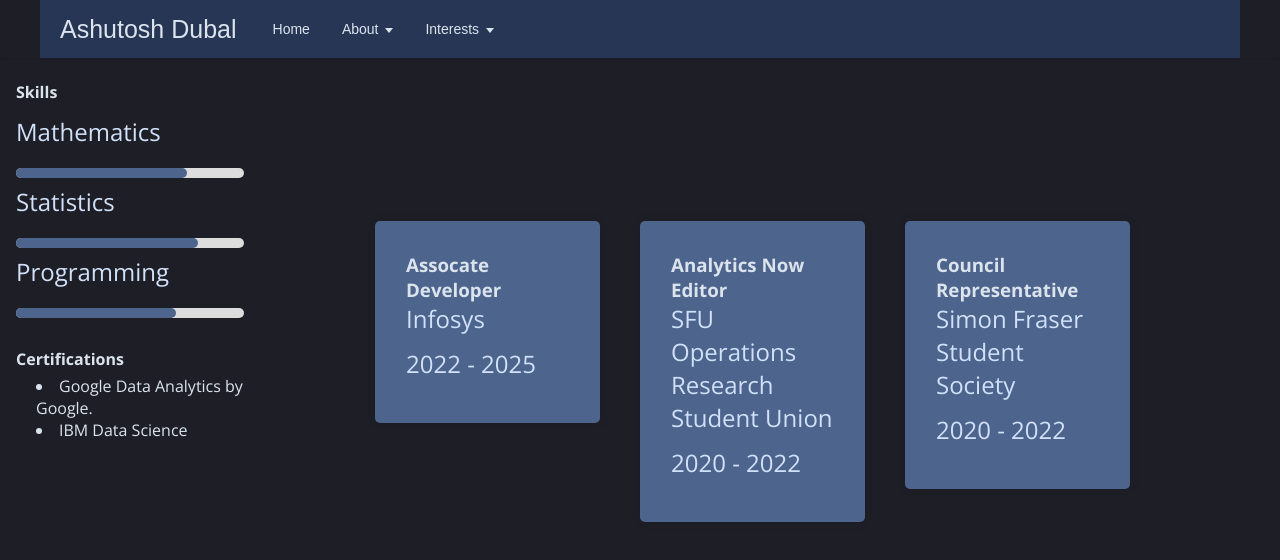
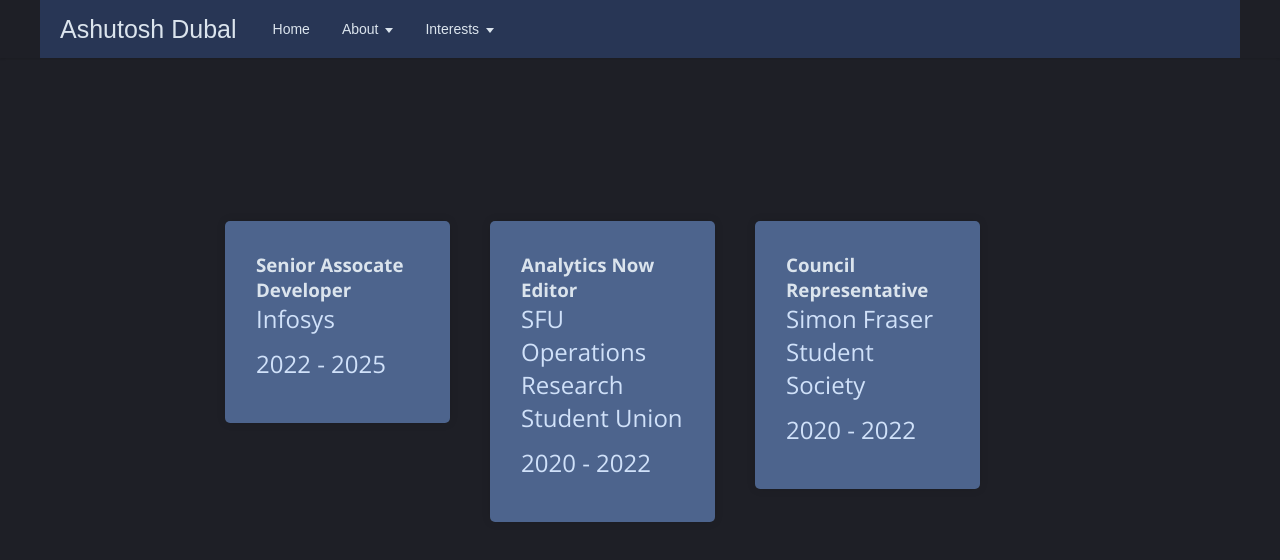
Before and after one commit to Ashutosh-Dubal/my-projects, a React (Create React App) app: page /experience in a window 1280 px wide. Shown: the top 560 px of the page. Built offline with nearby package versions, Linux system fonts and the light colour scheme.

Commit message:
Fixing some UI issues

```diff
--- a/src/Styling/Experience.css
+++ b/src/Styling/Experience.css
@@ -3,7 +3,7 @@
     font-family: "Open Sans", sans-serif;
   }
 
-.sidebar {
+/* .sidebar {
   flex: 0 0 20%;
   background-color: #1E1F26;
   padding: 1rem;
@@ -13,12 +13,12 @@
   top: 60px;
   bottom: 0;
   z-index: 1;
-}
+} */
 
   .tiles-container {
     flex: 1;
     padding: 4rem;
-    padding-left: 300px;
+    padding-left: 150px;
     padding-top: 100px;
     display: flex;
     flex-wrap: wrap;
@@ -49,7 +49,7 @@
     padding: 1rem;
   }
 
-  .certifications h4 {
+  /* .certifications h4 {
     padding-top: 25px;
     line-height: 2;
   }
@@ -78,4 +78,4 @@
     background-color: #4D648D;
     height: 100%;
     border-radius: 5px;
-  }
+  } */
--- a/src/components/App.js
+++ b/src/components/App.js
@@ -17,7 +17,7 @@
 import AnalyticsNow from '../routes/analytics-now-editor';
 import CouncilRep from '../routes/council-representative';
 import Projects from '../routes/projects';
-import WebDev from '../routes/web-dev';
+// import WebDev from '../routes/web-dev';
 import DataScience from '../routes/data-science';
 import Mathematical from '../routes/mathematical';
 import CourseWork from '../routes/course-work';
@@ -42,7 +42,7 @@
           <Route path="experience/council-representative" element={<CouncilRep />} />
 
           <Route path="projects/*" element={<Projects />} />
-          <Route path="projects/web-dev" element={<WebDev />} />
+          {/* <Route path="projects/web-dev" element={<WebDev />} /> */}
           <Route path="projects/data-science" element={<DataScience />} />
           <Route path="projects/mathematical" element={<Mathematical />} />
 
--- a/src/routes/Experience.js
+++ b/src/routes/Experience.js
@@ -9,7 +9,7 @@
 
     const jobs = [
         {
-            title: 'Assocate Developer',
+            title: 'Senior Assocate Developer',
             company: 'Infosys',
             date: '2022 - 2025',
             content: 'This is content for tile 1',
@@ -39,7 +39,7 @@
 
   return (
     <div className="experience">
-        <div className="sidebar" style={{position: 'fixed'}}>
+        {/* <div className="sidebar" style={{position: 'fixed'}}>
 
             <div className='skills-whole'>
                 <h4>Skills</h4>
@@ -61,7 +61,7 @@
                 </ul>
             </div>
 
-        </div>
+        </div> */}
 
         <div className="tiles-container">
             {jobs.map((job) => (
--- a/src/routes/projects.js
+++ b/src/routes/projects.js
@@ -12,13 +12,13 @@
     <>
       <div className="category-container">
         <Link to="data-science" className="dataAnalytics">Data Science</Link>
-        <Link to="web-dev" className="webDev">Web Development</Link>
+        {/* <Link to="web-dev" className="webDev">Web Development</Link> */}
         <Link to="mathematical" className="math">Mathematical</Link>
       </div>
 
       <Routes>
         <Route path="/data-science" element={<DataScience />} />
-        <Route path="/web-dev" element={<WebDev />} />
+        {/* <Route path="/web-dev" element={<WebDev />} /> */}
         <Route path="/mathematical" element={<Mathematical />} />
       </Routes>
     </>
```
Also changed, not shown: public/404.html (added, +43 -0 lines).
